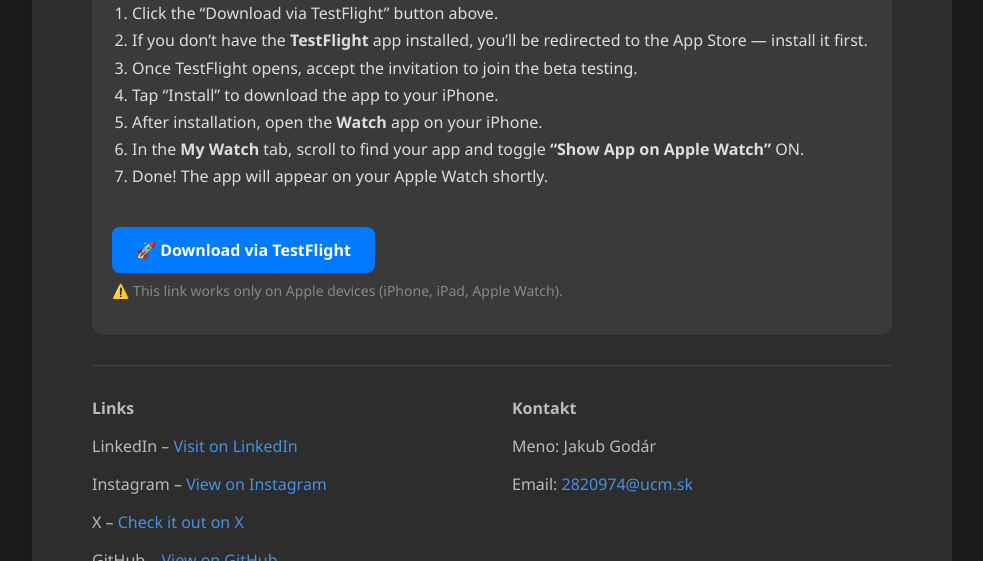
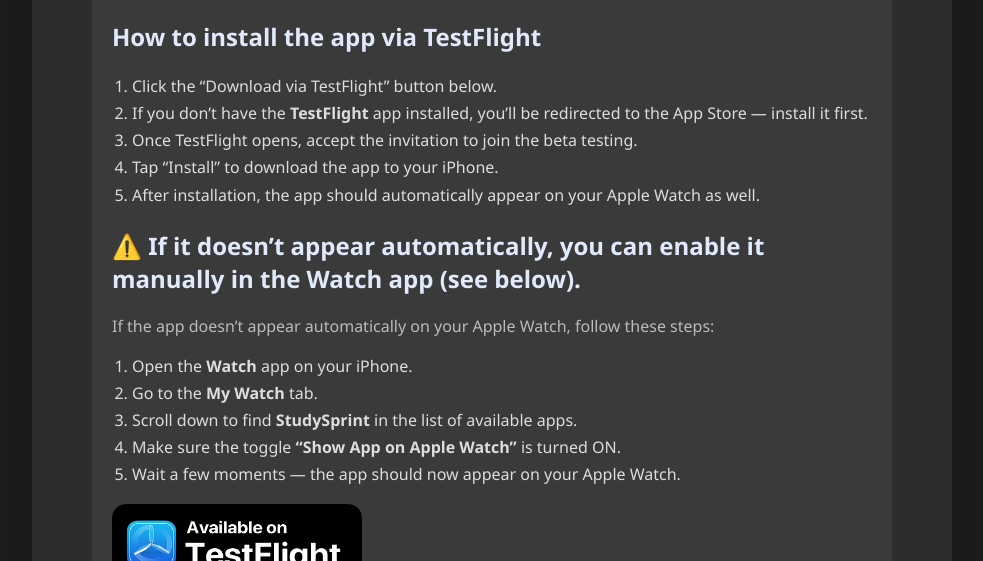
Before and after one commit to JakubGodar/StudyTImeWeb, a plain HTML site: page StudyTime/index.html in a window 1280 px wide. Shown: the part 463-1024 px from the top of the page, without its empty margins (148-1131 px from the left). Drawn offline with Linux system fonts and the light colour scheme.

Commit message:
Editing testFlight button

```diff
--- a/StudyTime/index.html
+++ b/StudyTime/index.html
@@ -29,7 +29,7 @@
         height: 100px;
         margin-bottom: 20px;
         object-fit: cover;
-        border-radius: 40%;
+        border-radius: 50%;
       }
 
       h1 {
@@ -113,9 +113,10 @@
           text-align: left;
         "
       >
-        <h2 style="color: #e0eafc">🛠 How to install the app via TestFlight</h2>
+        <h1 style="color: #e0eafc">🛠 Instalation Guide</h1>
+        <h2 style="color: #e0eafc">How to install the app via TestFlight</h2>
         <ol style="line-height: 1.7; padding-left: 20px">
-          <li>Click the “Download via TestFlight” button above.</li>
+          <li>Click the “Download via TestFlight” button below.</li>
           <li>
             If you don’t have the <strong>TestFlight</strong> app installed,
             you’ll be redirected to the App Store — install it first.
@@ -126,31 +127,41 @@
           </li>
           <li>Tap “Install” to download the app to your iPhone.</li>
           <li>
-            After installation, open the <strong>Watch</strong> app on your
-            iPhone.
+            After installation, the app should automatically appear on your
+            Apple Watch as well.
+          </li>
+        </ol>
+
+        <h2 style="color: #e0eafc">
+          ⚠️ If it doesn’t appear automatically, you can enable it manually in
+          the Watch app (see below).
+        </h2>
+        <p>
+          If the app doesn’t appear automatically on your Apple Watch, follow
+          these steps:
+        </p>
+        <ol style="line-height: 1.7; padding-left: 20px">
+          <li>Open the <strong>Watch</strong> app on your iPhone.</li>
+          <li>Go to the <strong>My Watch</strong> tab.</li>
+          <li>
+            Scroll down to find <strong>StudySprint</strong> in the list of
+            available apps.
           </li>
           <li>
-            In the <strong>My Watch</strong> tab, scroll to find your app and
-            toggle <strong>“Show App on Apple Watch”</strong> ON.
+            Make sure the toggle <strong>“Show App on Apple Watch”</strong> is
+            turned ON.
           </li>
-          <li>Done! The app will appear on your Apple Watch shortly.</li>
+          <li>
+            Wait a few moments — the app should now appear on your Apple Watch.
+          </li>
         </ol>
 
-        <a
-          href="https://testflight.apple.com/join/29s1eYqr"
-          target="_blank"
-          style="
-            display: inline-block;
-            padding: 12px 24px;
-            background-color: #007aff;
-            color: white;
-            border-radius: 8px;
-            text-decoration: none;
-            font-weight: bold;
-            margin-top: 20px;
-          "
-        >
-          🚀 Download via TestFlight
+        <a href="https://testflight.apple.com/join/29s1eYqr" target="_blank">
+          <img
+            src="testflight.png"
+            alt="Get the beta on TestFlight"
+            style="width: 250px; height: 80px"
+          />
         </a>
 
         <!-- Warning -->
```
Also changed, not shown: StudyTime/testflight.png (added).
